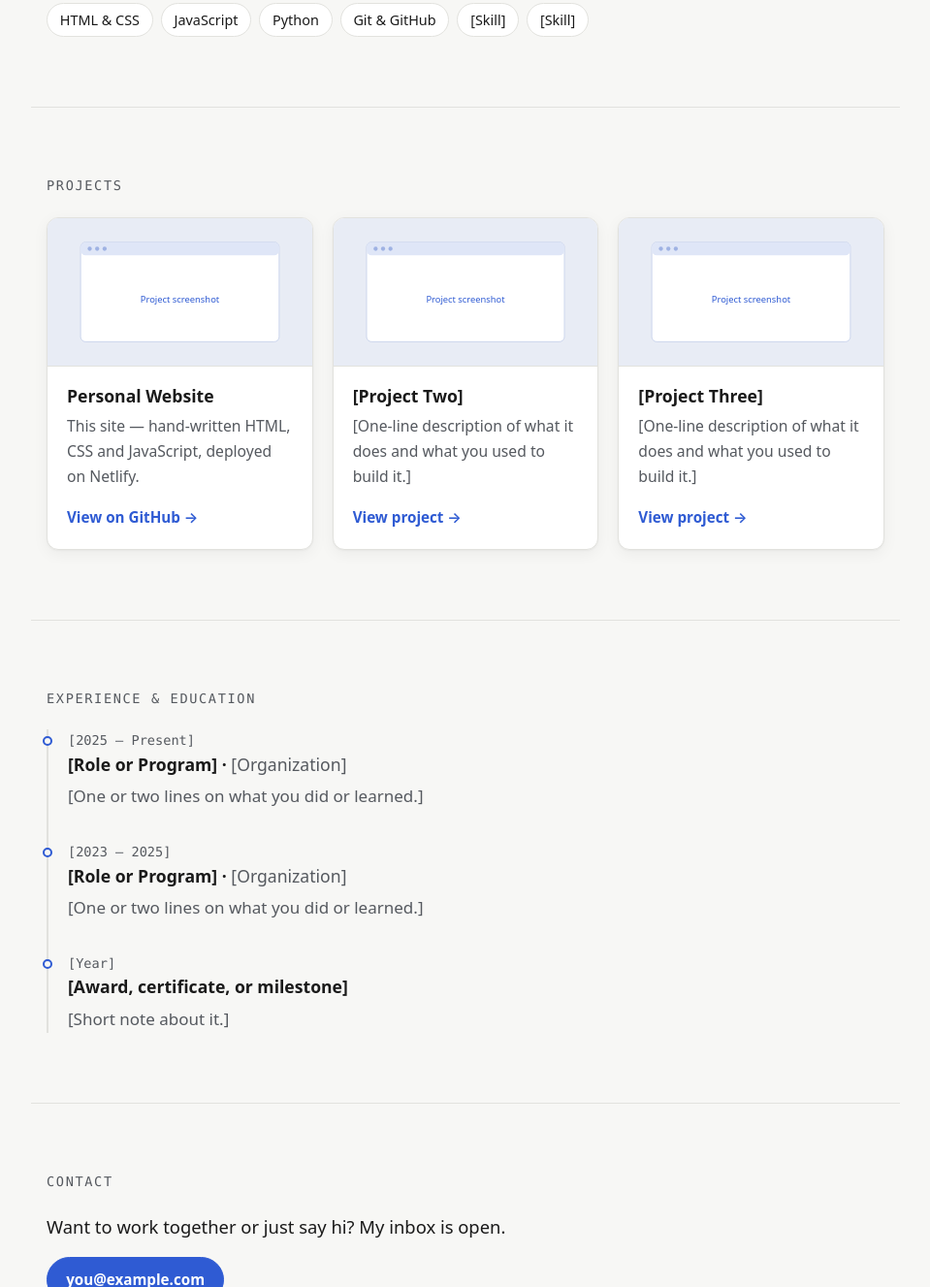
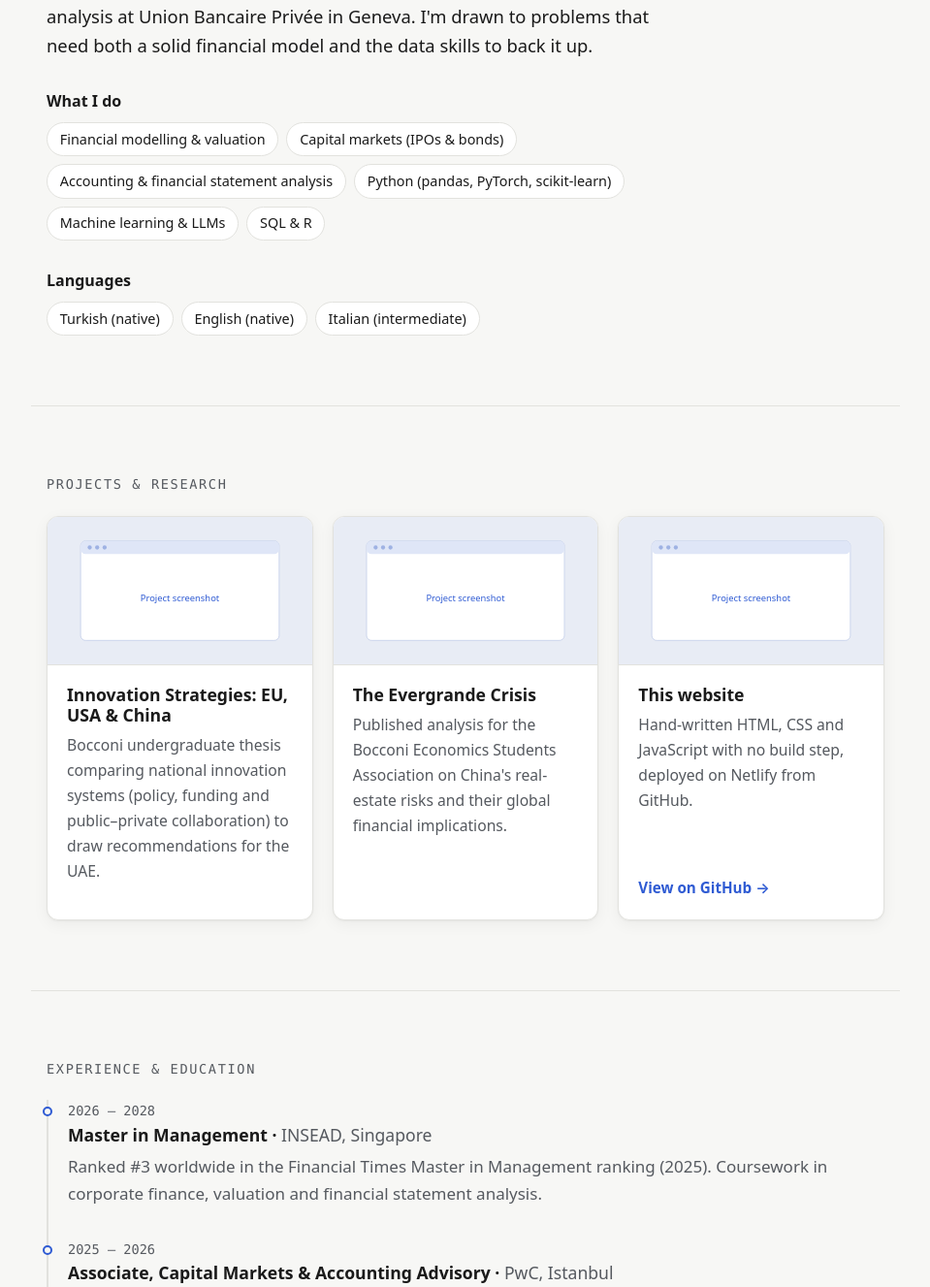
Before and after one commit to emirsenol2011-coder/personal-portfolio1, a plain HTML site: page index.html in a window 1280 px wide. Shown: the part 778-2105 px from the top of the page at 97% size, without its empty margins (160-1119 px from the left). Drawn offline with Linux system fonts and the light colour scheme.

Commit message:
Fill in site content from résumé
Replace placeholder text with real bio, skills, languages, projects,
experience and contact details; refresh the social preview image and
page metadata. Keep the local .claude/ preview config out of Git.

Co-Authored-By: Claude Opus 5.5 <noreply@anthropic.com>

```diff
--- a/index.html
+++ b/index.html
@@ -10,22 +10,23 @@
        If you change your Netlify address, update https://personal-portfolio1-kbnw.netlify.app
        below too (social sites need a full URL for images).
        ============================================================ -->
-  <title>Emir Senol — Personal Website</title>
-  <meta name="description" content="Emir Senol's personal website: about, projects, experience, and how to get in touch.">
+  <title>Emir Senol — Finance &amp; AI</title>
+  <meta name="description" content="Emir Senol is an INSEAD Master in Management student working where finance meets AI, with experience at PwC, the Credit Bureau of Turkey and Union Bancaire Privée.">
   <meta name="author" content="Emir Senol">
   <meta name="theme-color" content="#f7f7f5" media="(prefers-color-scheme: light)">
   <meta name="theme-color" content="#121212" media="(prefers-color-scheme: dark)">
   <meta name="color-scheme" content="light dark">
+  <link rel="canonical" href="https://personal-portfolio1-kbnw.netlify.app/">
 
   <meta property="og:type" content="website">
-  <meta property="og:title" content="Emir Senol">
-  <meta property="og:description" content="Emir Senol's personal website: about, projects, experience, and how to get in touch.">
+  <meta property="og:title" content="Emir Senol — Finance &amp; AI">
+  <meta property="og:description" content="INSEAD Master in Management student working where finance meets AI. Previously at PwC, the Credit Bureau of Turkey and Union Bancaire Privée.">
   <meta property="og:url" content="https://personal-portfolio1-kbnw.netlify.app/">
   <meta property="og:image" content="https://personal-portfolio1-kbnw.netlify.app/images/og-image.png">
-  <meta property="og:image:alt" content="Emir Senol — personal website">
+  <meta property="og:image:alt" content="Emir Senol — Finance &amp; AI">
   <meta name="twitter:card" content="summary_large_image">
-  <meta name="twitter:title" content="Emir Senol">
-  <meta name="twitter:description" content="Emir Senol's personal website: about, projects, experience, and how to get in touch.">
+  <meta name="twitter:title" content="Emir Senol — Finance &amp; AI">
+  <meta name="twitter:description" content="INSEAD Master in Management student working where finance meets AI. Previously at PwC, the Credit Bureau of Turkey and Union Bancaire Privée.">
   <meta name="twitter:image" content="https://personal-portfolio1-kbnw.netlify.app/images/og-image.png">
 
   <link rel="icon" href="images/favicon.svg" type="image/svg+xml">
@@ -60,9 +61,9 @@
         <p class="eyebrow">Hi, I'm</p>
         <h1 class="hero__name">Emir Senol</h1>
         <!-- EDIT ME: your one-line tagline -->
-        <p class="hero__tagline">[Your tagline] — e.g. “Builder, learner, and curious about how things work.”</p>
+        <p class="hero__tagline">I work where finance meets AI. Master in Management student at INSEAD, previously at PwC, the Credit Bureau of Turkey and Union Bancaire Privée.</p>
         <div class="hero__actions">
-          <a class="btn btn--primary" href="#projects">See my work</a>
+          <a class="btn btn--primary" href="#experience">See my experience</a>
           <a class="btn" href="#contact">Get in touch</a>
         </div>
       </div>
@@ -74,51 +75,59 @@
       <div class="about">
         <!-- EDIT ME: your 2–3 sentence bio -->
         <p>
-          [Your bio, sentence one: who you are and what you're focused on right now.]
-          [Sentence two: what you enjoy building or studying, and why.]
-          [Sentence three: what you're looking for — opportunities, collaborators, or just saying hello.]
+          I'm a Master in Management student at INSEAD in Singapore, after a BSc in
+          International Economics, Management and Computer Science at Bocconi University in Milan.
+          My work so far has sat between finance and technology: IPOs and bond offerings at PwC,
+          Turkish-language LLM tools and synthetic credit data at the Credit Bureau of Turkey,
+          and investment analysis at Union Bancaire Privée in Geneva.
+          I'm drawn to problems that need both a solid financial model and the data skills to back it up.
         </p>
         <h3 class="about__subtitle">What I do</h3>
         <!-- EDIT ME: add, remove, or rename skills -->
         <ul class="tags" aria-label="Skills">
-          <li>HTML &amp; CSS</li>
-          <li>JavaScript</li>
-          <li>Python</li>
-          <li>Git &amp; GitHub</li>
-          <li>[Skill]</li>
-          <li>[Skill]</li>
+          <li>Financial modelling &amp; valuation</li>
+          <li>Capital markets (IPOs &amp; bonds)</li>
+          <li>Accounting &amp; financial statement analysis</li>
+          <li>Python (pandas, PyTorch, scikit-learn)</li>
+          <li>Machine learning &amp; LLMs</li>
+          <li>SQL &amp; R</li>
+        </ul>
+        <h3 class="about__subtitle">Languages</h3>
+        <ul class="tags" aria-label="Languages">
+          <li>Turkish (native)</li>
+          <li>English (native)</li>
+          <li>Italian (intermediate)</li>
         </ul>
       </div>
     </section>
 
     <!-- ===================== PROJECTS ===================== -->
     <section class="section container reveal" id="projects" aria-labelledby="projects-title">
-      <h2 class="section__title" id="projects-title">Projects</h2>
-      <!-- EDIT ME: one <li class="card"> per project. Copy/paste a block to add more. -->
+      <h2 class="section__title" id="projects-title">Projects &amp; Research</h2>
+      <!-- EDIT ME: one <li class="card"> per project. Copy/paste a block to add more.
+           A project without a public link can simply leave out the <a class="card__link"> line. -->
       <ul class="cards">
         <li class="card">
-          <!-- EDIT ME: swap in a screenshot, e.g. images/project-1.png -->
-          <img class="card__img" src="images/project-placeholder.svg" alt="Screenshot of Personal Website" width="640" height="360" loading="lazy">
+          <!-- EDIT ME: swap in an image, e.g. images/project-thesis.png -->
+          <img class="card__img" src="images/project-placeholder.svg" alt="" width="640" height="360" loading="lazy">
           <div class="card__body">
-            <h3 class="card__title">Personal Website</h3>
-            <p>This site — hand-written HTML, CSS and JavaScript, deployed on Netlify.</p>
-            <a class="card__link" href="https://github.com/emirsenol2011-coder/personal-portfolio1">View on GitHub <span aria-hidden="true">→</span></a>
+            <h3 class="card__title">Innovation Strategies: EU, USA &amp; China</h3>
+            <p>Bocconi undergraduate thesis comparing national innovation systems (policy, funding and public–private collaboration) to draw recommendations for the UAE.</p>
           </div>
         </li>
         <li class="card">
-          <img class="card__img" src="images/project-placeholder.svg" alt="Screenshot of Project Two" width="640" height="360" loading="lazy">
+          <img class="card__img" src="images/project-placeholder.svg" alt="" width="640" height="360" loading="lazy">
           <div class="card__body">
-            <h3 class="card__title">[Project Two]</h3>
-            <p>[One-line description of what it does and what you used to build it.]</p>
-            <a class="card__link" href="#">View project <span aria-hidden="true">→</span></a>
+            <h3 class="card__title">The Evergrande Crisis</h3>
+            <p>Published analysis for the Bocconi Economics Students Association on China's real-estate risks and their global financial implications.</p>
           </div>
         </li>
         <li class="card">
-          <img class="card__img" src="images/project-placeholder.svg" alt="Screenshot of Project Three" width="640" height="360" loading="lazy">
+          <img class="card__img" src="images/project-placeholder.svg" alt="" width="640" height="360" loading="lazy">
           <div class="card__body">
-            <h3 class="card__title">[Project Three]</h3>
-            <p>[One-line description of what it does and what you used to build it.]</p>
-            <a class="card__link" href="#">View project <span aria-hidden="true">→</span></a>
+            <h3 class="card__title">This website</h3>
+            <p>Hand-written HTML, CSS and JavaScript with no build step, deployed on Netlify from GitHub.</p>
+            <a class="card__link" href="https://github.com/emirsenol2011-coder/personal-portfolio1">View on GitHub <span aria-hidden="true">→</span></a>
           </div>
         </li>
       </ul>
@@ -130,19 +139,34 @@
       <!-- EDIT ME: one <li> per item, newest first -->
       <ol class="timeline">
         <li class="timeline__item">
-          <p class="timeline__date">[2025 — Present]</p>
-          <h3 class="timeline__title">[Role or Program] · <span class="timeline__org">[Organization]</span></h3>
-          <p>[One or two lines on what you did or learned.]</p>
+          <p class="timeline__date">2026 — 2028</p>
+          <h3 class="timeline__title">Master in Management · <span class="timeline__org">INSEAD, Singapore</span></h3>
+          <p>Ranked #3 worldwide in the Financial Times Master in Management ranking (2025). Coursework in corporate finance, valuation and financial statement analysis.</p>
         </li>
         <li class="timeline__item">
-          <p class="timeline__date">[2023 — 2025]</p>
-          <h3 class="timeline__title">[Role or Program] · <span class="timeline__org">[Organization]</span></h3>
-          <p>[One or two lines on what you did or learned.]</p>
+          <p class="timeline__date">2025 — 2026</p>
+          <h3 class="timeline__title">Associate, Capital Markets &amp; Accounting Advisory · <span class="timeline__org">PwC, Istanbul</span></h3>
+          <p>Worked on IPOs and bond offerings across banking, real estate, agribusiness, industrials and telecom: drafting prospectus sections, checking valuations against comparables, and independently modelling reported financials.</p>
         </li>
         <li class="timeline__item">
-          <p class="timeline__date">[Year]</p>
-          <h3 class="timeline__title">[Award, certificate, or milestone]</h3>
-          <p>[Short note about it.]</p>
+          <p class="timeline__date">2024 — 2025</p>
+          <h3 class="timeline__title">Generative AI Engineer · <span class="timeline__org">Kredi Kayıt Bürosu (Credit Bureau of Turkey), Istanbul</span></h3>
+          <p>Built Turkish-language LLM and retrieval-based document tools that cut internal IT and support requests by over 50%, and evaluated synthetic-data techniques with Prometeia and IBM for a new product line serving partner banks.</p>
+        </li>
+        <li class="timeline__item">
+          <p class="timeline__date">2022</p>
+          <h3 class="timeline__title">Investment Analyst Intern · <span class="timeline__org">Union Bancaire Privée, Geneva</span></h3>
+          <p>Co-prepared investment pitches later approved by the Investment Committee, built financial models within a $10B AUM portfolio, and applied NLP and Monte Carlo simulation to portfolio risk.</p>
+        </li>
+        <li class="timeline__item">
+          <p class="timeline__date">2020 — 2024</p>
+          <h3 class="timeline__title">BSc International Economics, Management &amp; Computer Science · <span class="timeline__org">Bocconi University, Milan</span></h3>
+          <p>Head of Human Resources at the Bocconi Data Science Association (12 events, 500+ attendees) and Research Analyst at the Bocconi Economics Students Association.</p>
+        </li>
+        <li class="timeline__item">
+          <p class="timeline__date">Certifications</p>
+          <h3 class="timeline__title">Machine Learning Specialization · <span class="timeline__org">DeepLearning.AI &amp; Stanford University</span></h3>
+          <p>Also: Private Equity &amp; Venture Capital (Università Bocconi).</p>
         </li>
       </ol>
     </section>
@@ -150,12 +174,14 @@
     <!-- ===================== CONTACT ===================== -->
     <section class="section container reveal" id="contact" aria-labelledby="contact-title">
       <h2 class="section__title" id="contact-title">Contact</h2>
-      <p class="contact__lead">Want to work together or just say hi? My inbox is open.</p>
-      <!-- EDIT ME: put in your real email and profile links -->
-      <a class="btn btn--primary" href="mailto:you@example.com">you@example.com</a>
+      <p class="contact__lead">Happy to talk about finance, AI and new opportunities. Email is the quickest way to reach me.</p>
+      <!-- EDIT ME: your email and profile links -->
+      <a class="btn btn--primary" href="mailto:emirsenol0402@gmail.com">emirsenol0402@gmail.com</a>
       <ul class="socials">
         <li><a href="https://github.com/emirsenol2011-coder">GitHub</a></li>
+        <!-- EDIT ME: add your LinkedIn address and remove the comment marks around this line
         <li><a href="https://www.linkedin.com/in/YOUR-PROFILE">LinkedIn</a></li>
+        -->
       </ul>
     </section>
 
```
Also changed, not shown: images/og-image.png, images/og-image.svg, 1 other file.
